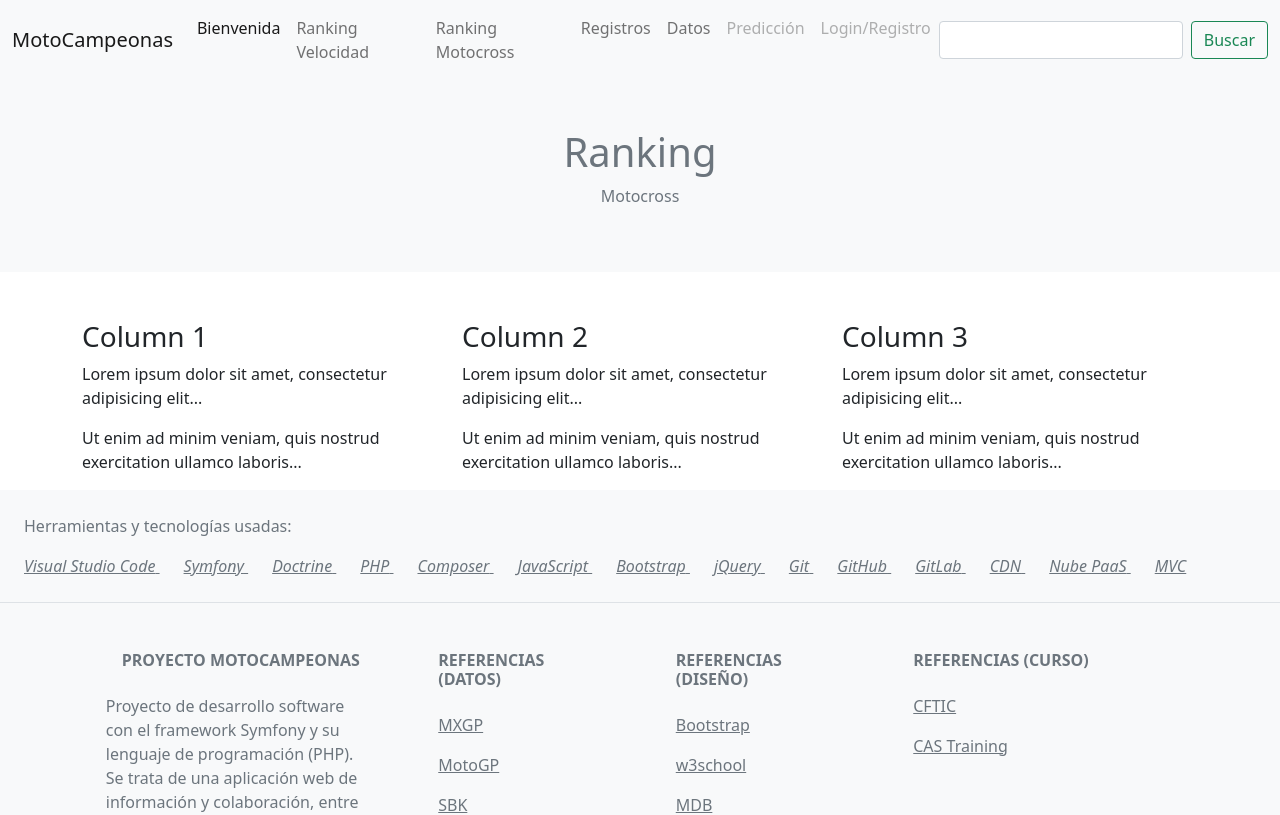
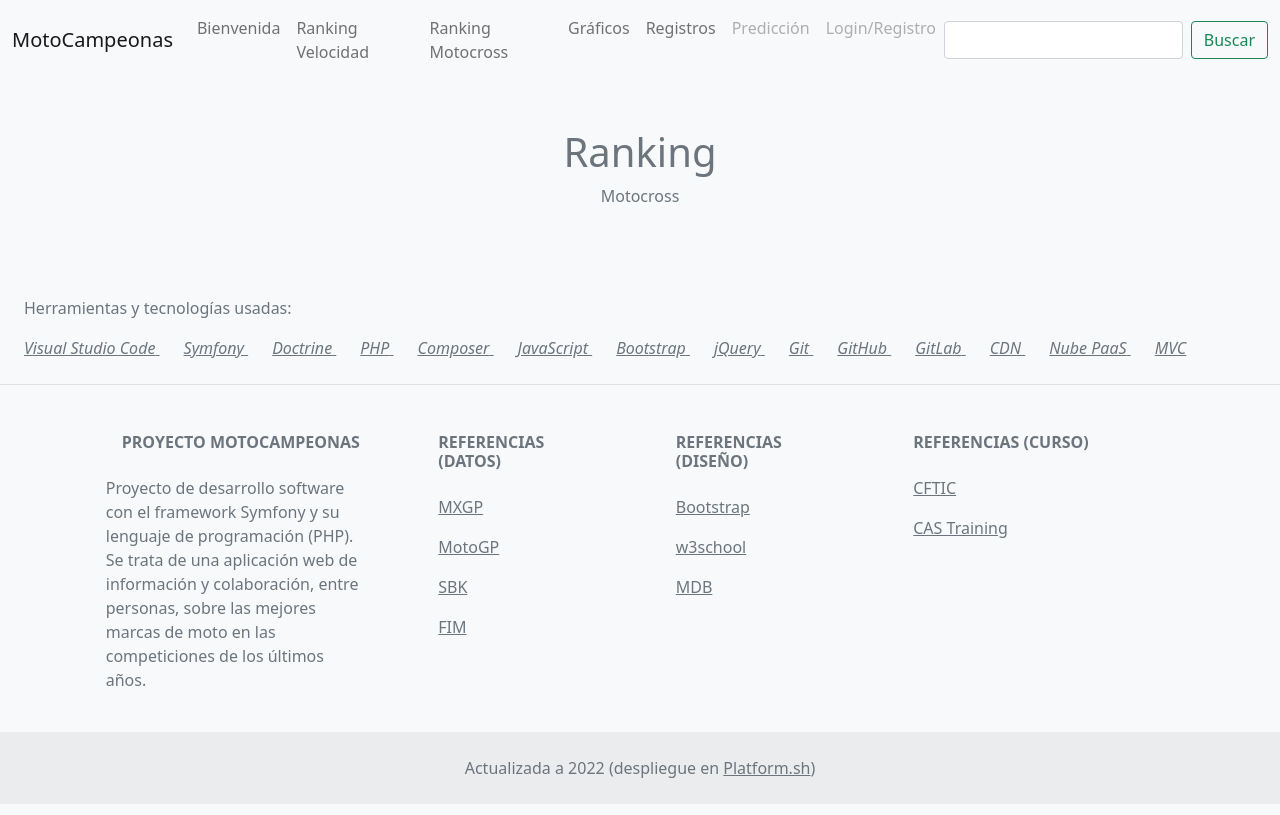
Before and after one commit to antoniojturel/motocampeonas, a Symfony app: template templates/rankingMotocross.html.twig in a window 1280 px wide. Shown: the top 815 px of the page. Run offline with Twig, Linux system fonts and the light colour scheme; the template is opened without the code that fills it, so the values that code supplies are empty; some libraries are stand-ins or nearby versions.

Commit message:
[#17][#6] Avance

```diff
--- a/templates/base.html.twig
+++ b/templates/base.html.twig
@@ -33,25 +33,7 @@
         <h1>{% block tituloContenido %}{% endblock %}</h1>
         <p>{% block subtituloContenido %}{% endblock %}</p>
       </div>
-      <div class="container mt-5">
-       <div class="row">
-        <div class="col-sm-4">
-         <h3>Column 1</h3>
-         <p>Lorem ipsum dolor sit amet, consectetur adipisicing elit...</p>
-         <p>Ut enim ad minim veniam, quis nostrud exercitation ullamco laboris...</p>
-        </div>
-        <div class="col-sm-4">
-         <h3>Column 2</h3>
-         <p>Lorem ipsum dolor sit amet, consectetur adipisicing elit...</p>
-         <p>Ut enim ad minim veniam, quis nostrud exercitation ullamco laboris...</p>
-        </div>
-        <div class="col-sm-4">
-         <h3>Column 3</h3>
-         <p>Lorem ipsum dolor sit amet, consectetur adipisicing elit...</p>
-         <p>Ut enim ad minim veniam, quis nostrud exercitation ullamco laboris...</p>
-        </div>
-       </div>
-      </div>
+      {% block cuerpocontenido %}{% endblock %}
     {% endblock %}
     {% block pieDePagina %}
       {{ include ('pieDePagina.html.twig') }}
--- a/templates/datos.html.twig
+++ b/templates/graficos.html.twig
@@ -1,8 +1,8 @@
    {% extends 'base.html.twig' %}
 
-   {% block title %}Datos - MotoCampeonas{% endblock %}
+   {% block title %}Gráficos - MotoCampeonas{% endblock %}
 
-   {% block tituloContenido %}Datos{% endblock %}
+   {% block tituloContenido %}Gráficos{% endblock %}
    {% block subtituloContenido %}Velocidad y Motocross{% endblock %}
 
    {% block cookies %}{% endblock %}
--- a/templates/menu.html.twig
+++ b/templates/menu.html.twig
@@ -9,7 +9,7 @@
     <div class="collapse navbar-collapse" id="navbarSupportedContent">
       <ul class="navbar-nav me-auto mb-2 mb-lg-0">
         <li class="nav-item">
-          <a class="nav-link active" aria-current="page" href="{{ path('vistaBienvenida') }}">Bienvenida</a>
+          <a class="nav-link" aria-current="page" href="{{ path('vistaBienvenida') }}">Bienvenida</a>
         </li>
         {# <li class="nav-item dropdown">
          <a class="nav-link dropdown-toggle" href="{{ path('vistaRankings') }}" id="navbarDropdown" role="button" data-bs-toggle="dropdown" aria-expanded="false">
@@ -29,10 +29,10 @@
           <a class="nav-link" href="{{ path('vistaRankingMotocross') }}">Ranking Motocross</a>
         </li>
         <li class="nav-item">
-          <a class="nav-link" href="{{ path('vistaRegistros') }}">Registros</a>
+          <a class="nav-link" href="{{ path('vistaGraficos') }}">Gráficos</a>
         </li>
         <li class="nav-item">
-          <a class="nav-link" href="{{ path('vistaDatos') }}">Datos</a>
+          <a class="nav-link" href="{{ path('vistaRegistros') }}">Registros</a>
         </li>
         <li class="nav-item">
           <a class="nav-link disabled" href="#">Predicción</a>
```
Also changed, not shown: src/Controller/pruebaController.php (+4 -4 lines), templates/bienvenida.html.twig (+38 -0 lines), templates/rankingMotocross.html.twig (line endings or trailing spaces).
